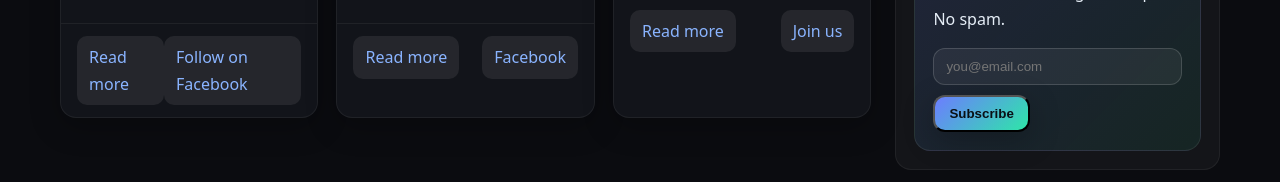
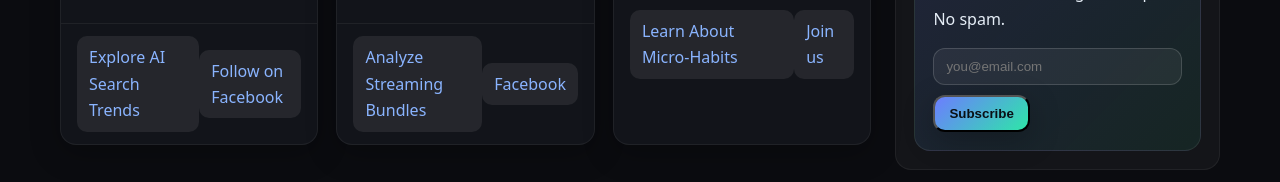
Before and after one commit to LEDO-DEV/Watching_Trending, a plain HTML site: page index.html in a window 1280 px wide. Shown: the part 1031-1213 px from the top of the page. Drawn offline with Linux system fonts and the light colour scheme.

Commit message:
Fix: Replace non-descriptive 'Read more' anchor texts on homepage
- Updated anchor text for 'ai-search-trends-2025.html' to 'Explore AI Search Trends'
- Updated anchor text for 'streaming-bundles-usa.html' to 'Analyze Streaming Bundles'
- Updated anchor text for 'healthy-micro-habits.html' to 'Learn About Micro-Habits'

These changes provide more descriptive and contextually relevant link texts, improving both user experience and SEO by giving search engines clearer signals about the linked content.

```diff
--- a/index.html
+++ b/index.html
@@ -74,7 +74,7 @@
                 <h3 itemprop="headline"><a href="blog/ai-search-trends-2025.html">AI Search Trends in 2025: How Americans Discover Content</a></h3>
                 <p itemprop="description">From generative answers to zero‑click SERPs, here’s how search behavior is evolving and what brands must do to win attention.</p>
               </div>
-              <div class="actions"><a class="btn" href="blog/ai-search-trends-2025.html">Read more</a><a class="btn" href="https://www.facebook.com/profile.php?id=61581864767234" target="_blank" rel="noopener">Follow on Facebook</a></div>
+              <div class="actions"><a class="btn" href="blog/ai-search-trends-2025.html">Explore AI Search Trends</a><a class="btn" href="https://www.facebook.com/profile.php?id=61581864767234" target="_blank" rel="noopener">Follow on Facebook</a></div>
             </article>
 
             <article data-card class="card" itemscope itemtype="https://schema.org/NewsArticle">
@@ -84,7 +84,7 @@
                 <h3><a href="blog/streaming-bundles-usa.html">Streaming Bundles 2025: The New Cable for US Households</a></h3>
                 <p>Why bundle economics and ad‑supported tiers are reshaping the attention economy—and how creators can benefit.</p>
               </div>
-              <div class="actions"><a class="btn" href="blog/streaming-bundles-usa.html">Read more</a><a class="btn" href="https://www.facebook.com/profile.php?id=61581864767234" target="_blank" rel="noopener">Facebook</a></div>
+              <div class="actions"><a class="btn" href="blog/streaming-bundles-usa.html">Analyze Streaming Bundles</a><a class="btn" href="https://www.facebook.com/profile.php?id=61581864767234" target="_blank" rel="noopener">Facebook</a></div>
             </article>
 
             <article data-card class="card" itemscope itemtype="https://schema.org/NewsArticle">
@@ -94,7 +94,7 @@
                 <h3><a href="blog/healthy-micro-habits.html">Micro‑Habits Americans Use to Stay Productive and Healthy</a></h3>
                 <p>Small, science‑backed routines that compound into major wins for energy, focus, and longevity.</p>
               </div>
-              <div class="actions"><a class="btn" href="blog/healthy-micro-habits.html">Read more</a><a class="btn" href="https://www.facebook.com/profile.php?id=61581864767234" target="_blank" rel="noopener">Join us</a></div>
+              <div class="actions"><a class="btn" href="blog/healthy-micro-habits.html">Learn About Micro-Habits</a><a class="btn" href="https://www.facebook.com/profile.php?id=61581864767234" target="_blank" rel="noopener">Join us</a></div>
             </article>
           </div>
         </div>
```
